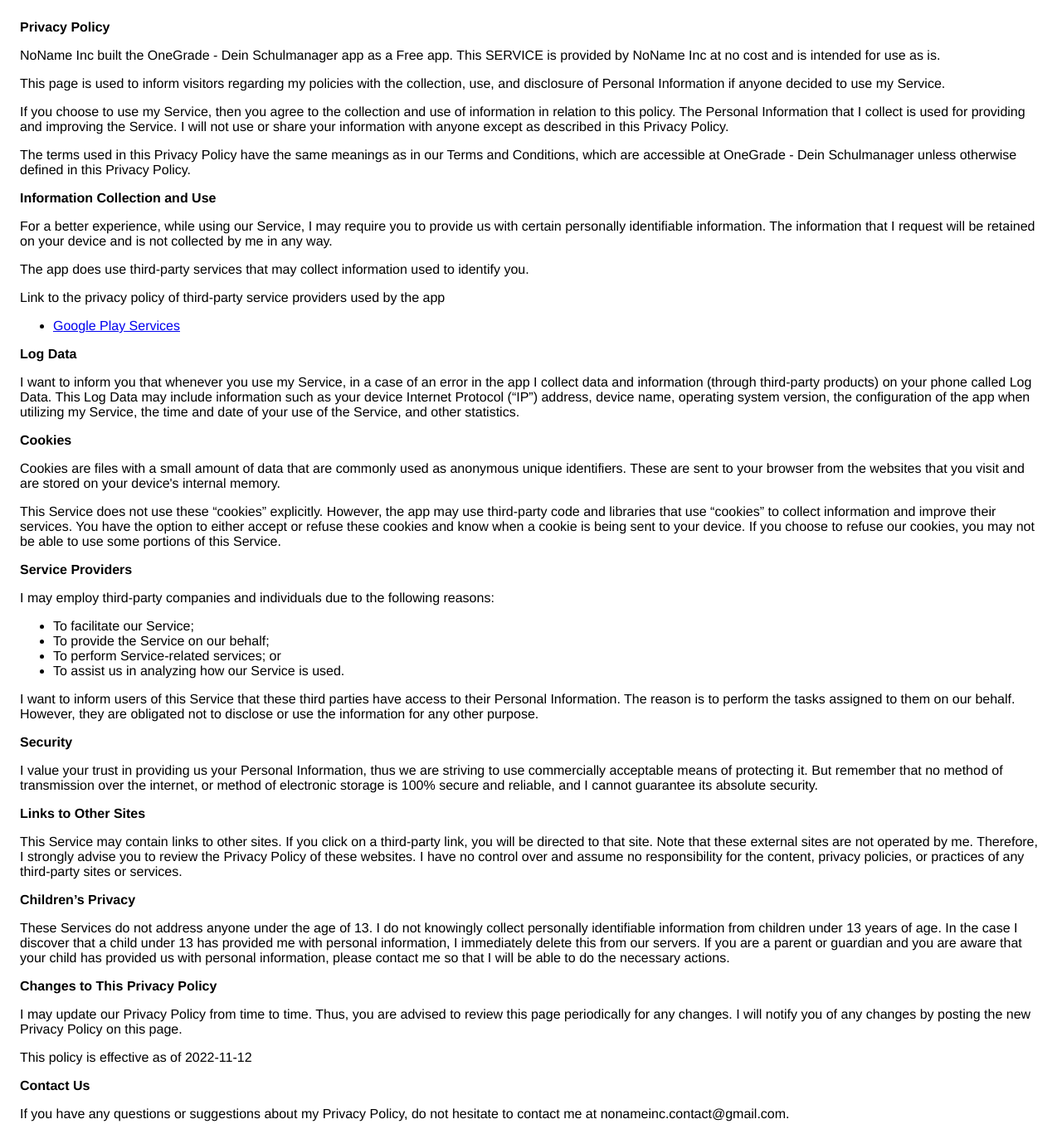
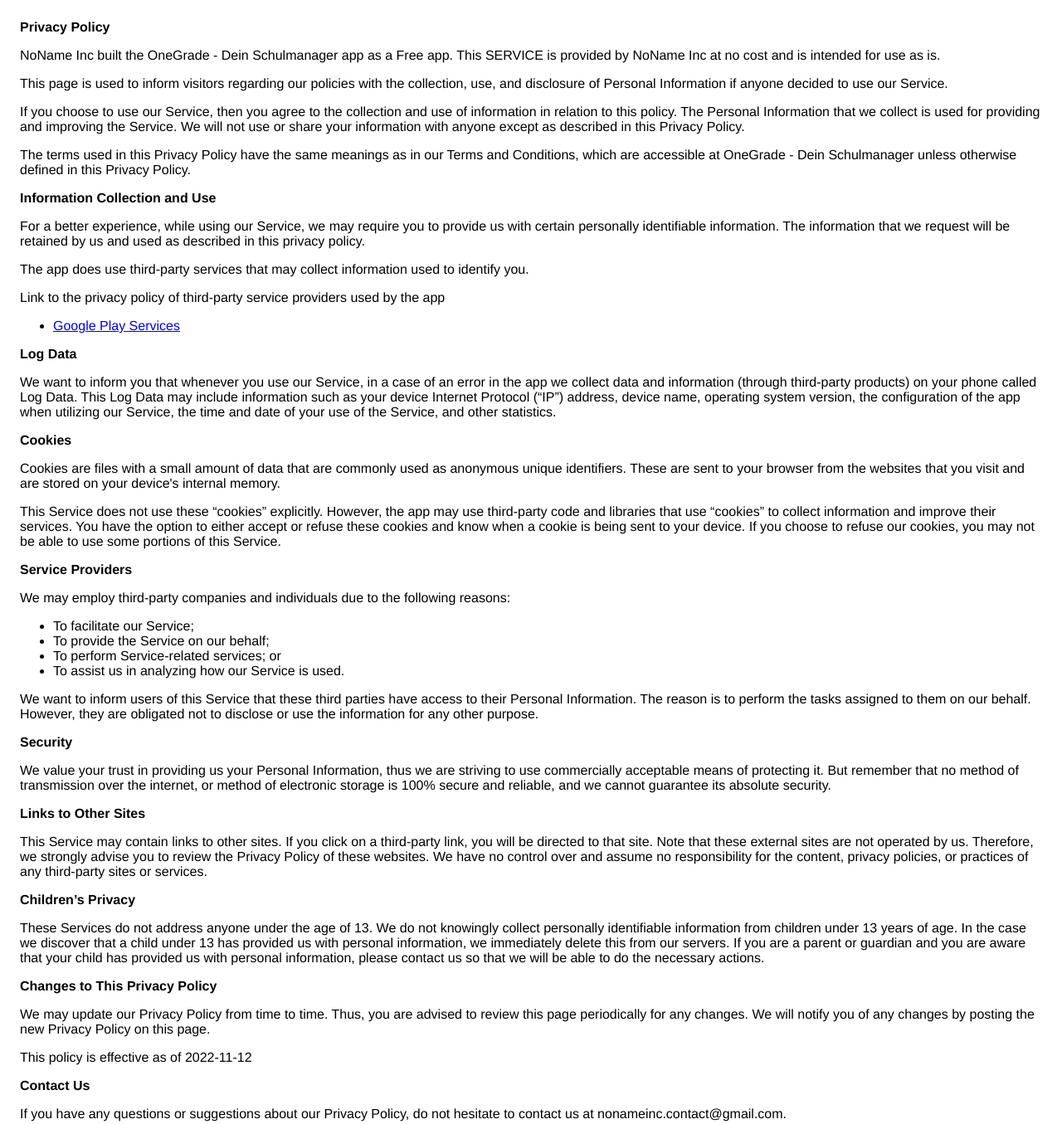
Before and after one commit to NoNameInc-Development/OneGrade-Dein_Schulmanager, a plain HTML site: page index.html in a window 1280 px wide. Shown: the top 1355 px of the page at 83% size. Drawn offline with Linux system fonts and the light colour scheme.

Commit message:
Update index.html

```diff
--- a/index.html
+++ b/index.html
@@ -13,24 +13,24 @@
 NoName Inc at no cost and is intended for use as
 is.
 </p> <p>
-                  This page is used to inform visitors regarding my
+This page is used to inform visitors regarding our
 policies with the collection, use, and disclosure of Personal
-                  Information if anyone decided to use my Service.
+Information if anyone decided to use our Service.
 </p> <p>
-                  If you choose to use my Service, then you agree to
+If you choose to use our Service, then you agree to
 the collection and use of information in relation to this
-                  policy. The Personal Information that I collect is
-                  used for providing and improving the Service. I will not use or share your information with
+policy. The Personal Information that we collect is
+used for providing and improving the Service. We will not use or share your information with
 anyone except as described in this Privacy Policy.
 </p> <p>
 The terms used in this Privacy Policy have the same meanings
 as in our Terms and Conditions, which are accessible at
 OneGrade - Dein Schulmanager unless otherwise defined in this Privacy Policy.
 </p> <p><strong>Information Collection and Use</strong></p> <p>
-                  For a better experience, while using our Service, I
+For a better experience, while using our Service, we
 may require you to provide us with certain personally
 identifiable information. The information that
-                  I request will be retained on your device and is not collected by me in any way.
+we request will be retained by us and used as described in this privacy policy.
 </p> <div><p>
 The app does use third-party services that may collect
 information used to identify you.
@@ -38,13 +38,13 @@
 Link to the privacy policy of third-party service providers used
 by the app
 </p> <ul><li><a href="https://www.google.com/policies/privacy/" target="_blank" rel="noopener noreferrer">Google Play Services</a></li><!----><!----><!----><!----><!----><!----><!----><!----><!----><!----><!----><!----><!----><!----><!----><!----><!----><!----><!----><!----><!----><!----><!----><!----><!----><!----><!----></ul></div> <p><strong>Log Data</strong></p> <p>
-                  I want to inform you that whenever you
-                  use my Service, in a case of an error in the app
-                  I collect data and information (through third-party
+We want to inform you that whenever you
+use our Service, in a case of an error in the app
+we collect data and information (through third-party
 products) on your phone called Log Data. This Log Data may
 include information such as your device Internet Protocol
 (“IP”) address, device name, operating system version, the
-                  configuration of the app when utilizing my Service,
+configuration of the app when utilizing our Service,
 the time and date of your use of the Service, and other
 statistics.
 </p> <p><strong>Cookies</strong></p> <p>
@@ -61,49 +61,49 @@
 choose to refuse our cookies, you may not be able to use some
 portions of this Service.
 </p> <p><strong>Service Providers</strong></p> <p>
-                  I may employ third-party companies and
+We may employ third-party companies and
 individuals due to the following reasons:
 </p> <ul><li>To facilitate our Service;</li> <li>To provide the Service on our behalf;</li> <li>To perform Service-related services; or</li> <li>To assist us in analyzing how our Service is used.</li></ul> <p>
-                  I want to inform users of this Service
+We want to inform users of this Service
 that these third parties have access to their Personal
 Information. The reason is to perform the tasks assigned to
 them on our behalf. However, they are obligated not to
 disclose or use the information for any other purpose.
 </p> <p><strong>Security</strong></p> <p>
-                  I value your trust in providing us your
+We value your trust in providing us your
 Personal Information, thus we are striving to use commercially
 acceptable means of protecting it. But remember that no method
 of transmission over the internet, or method of electronic
-                  storage is 100% secure and reliable, and I cannot
+storage is 100% secure and reliable, and we cannot
 guarantee its absolute security.
 </p> <p><strong>Links to Other Sites</strong></p> <p>
 This Service may contain links to other sites. If you click on
 a third-party link, you will be directed to that site. Note
-                  that these external sites are not operated by me.
-                  Therefore, I strongly advise you to review the
-                  Privacy Policy of these websites. I have
+that these external sites are not operated by us.
+Therefore, we strongly advise you to review the
+Privacy Policy of these websites. We have
 no control over and assume no responsibility for the content,
 privacy policies, or practices of any third-party sites or
 services.
 </p> <p><strong>Children’s Privacy</strong></p> <div><p>
 These Services do not address anyone under the age of 13.
-                    I do not knowingly collect personally
+We do not knowingly collect personally
 identifiable information from children under 13 years of age. In the case
-                    I discover that a child under 13 has provided
-                    me with personal information, I immediately
+we discover that a child under 13 has provided
+us with personal information, we immediately
 delete this from our servers. If you are a parent or guardian
 and you are aware that your child has provided us with
-                    personal information, please contact me so that
-                    I will be able to do the necessary actions.
+personal information, please contact us so that
+we will be able to do the necessary actions.
 </p></div> <!----> <p><strong>Changes to This Privacy Policy</strong></p> <p>
-                  I may update our Privacy Policy from
+We may update our Privacy Policy from
 time to time. Thus, you are advised to review this page
-                  periodically for any changes. I will
+periodically for any changes. We will
 notify you of any changes by posting the new Privacy Policy on
 this page.
 </p> <p>This policy is effective as of 2022-11-12</p> <p><strong>Contact Us</strong></p> <p>
-                  If you have any questions or suggestions about my
-                  Privacy Policy, do not hesitate to contact me at nonameinc.contact@gmail.com.
+If you have any questions or suggestions about our
+Privacy Policy, do not hesitate to contact us at nonameinc.contact@gmail.com.
 </p> <p>This privacy policy page was created at <a href="https://privacypolicytemplate.net" target="_blank" rel="noopener noreferrer">privacypolicytemplate.net </a>and modified/generated by <a href="https://app-privacy-policy-generator.nisrulz.com/" target="_blank" rel="noopener noreferrer">App Privacy Policy Generator</a></p>
     </body>
     </html>
```
Lines whose indentation alone changed are shown as unchanged.
